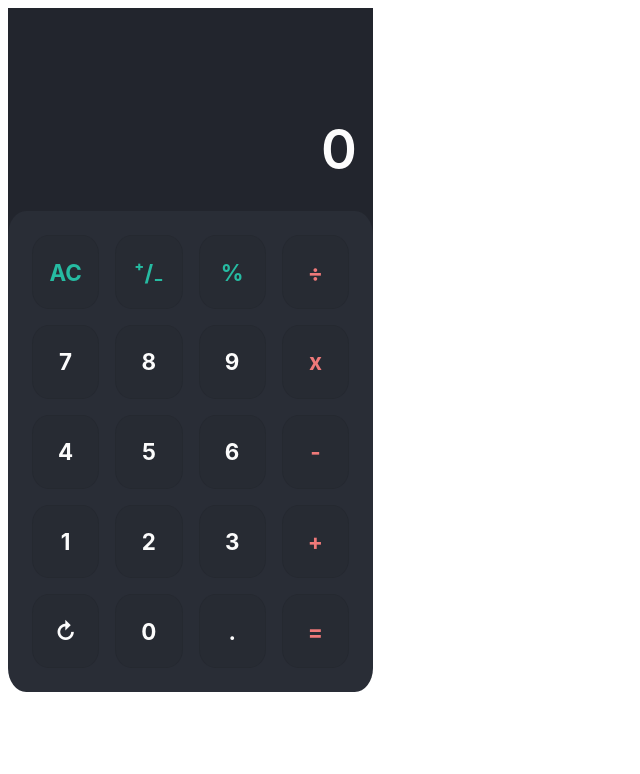
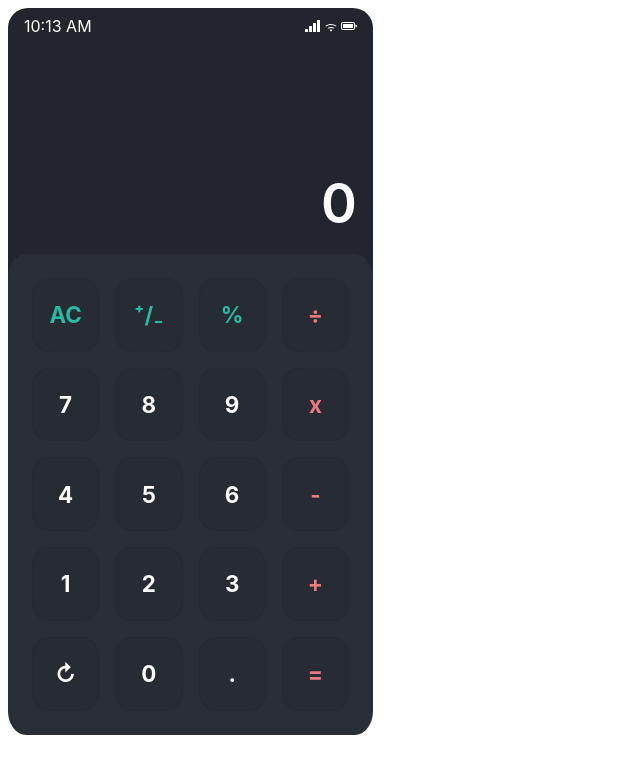
Before and after one commit to Yarden-Tal/Calculate-It, a React (Create React App) app: page / in a window 1280 px wide. Shown: the top 774 px of the page, without its empty margins (0-640 px from the left). Built offline with nearby package versions, Linux system fonts and the light colour scheme.

Commit message:
Styling improved; Component names too

```diff
--- a/package.json
+++ b/package.json
@@ -12,6 +12,7 @@
     "@types/node": "^16.11.19",
     "@types/react": "^17.0.38",
     "@types/react-dom": "^17.0.11",
+    "date-fns": "^2.28.0",
     "framer-motion": "^6.2.8",
     "react": "^17.0.2",
     "react-dom": "^17.0.2",
--- a/src/components/Alert.tsx
+++ b/src/components/Alert.tsx
@@ -1,7 +1,7 @@
-import React from "react";
+// Styles
 import StyledAlert from "../styles/StyledAlert";
 
-const Alert = () => {
+const Alert = (): JSX.Element => {
   return <StyledAlert>Cannot divide by zero</StyledAlert>;
 };
 
--- a/src/components/Display.tsx
+++ b/src/components/Display.tsx
@@ -1,14 +1,19 @@
+import { useState } from "react";
 // Styles
 import StyledDisplay, {
   StyledIndicatorList,
   StyledExpression,
   StyledScreen,
 } from "../styles/StyledDisplay";
+// TS
 import { OperatorEnum } from "../ts/enums";
-// TS
 import { IDisplayProps } from "../ts/interfaces";
+// Components
+import ColorThemePicker from "./display-components/ColorThemePicker";
+import DisplayTopBar from "./display-components/DisplayTopBar";
 
 export const Display = (props: IDisplayProps) => {
+  // const [operator, setOperator] = useState<OperatorEnum>()
   // const separateOperator = (expression: string) => {
   //   for (const letter of props.expression) {
   //     if (
@@ -22,14 +27,18 @@ export const Display = (props: IDisplayProps) => {
   // };
 
   return (
-    <>
+    <div style={{ backgroundColor: "#22252D", borderRadius: "25px 25px 0 0" }}>
       <StyledDisplay>
+        {/* Top part */}
+        <DisplayTopBar />
+        <ColorThemePicker />
+        {/* Bottom part */}
         <StyledIndicatorList>
           <StyledExpression>{props.expression}</StyledExpression>
         </StyledIndicatorList>
         <StyledScreen>{props.value}</StyledScreen>
       </StyledDisplay>
-    </>
+    </div>
   );
 };
 
--- a/src/components/Keyboard.tsx
+++ b/src/components/Keyboard.tsx
@@ -1,4 +1,4 @@
-import React, { useEffect } from "react";
+import { useEffect } from "react";
 // Components
 import Button from "./Button";
 // Styles
--- /dev/null
+++ b/src/components/display-components/Clock.tsx
@@ -0,0 +1,19 @@
+import { useState, useEffect } from "react";
+import { format } from "date-fns";
+import StyledClock from "../../styles/StyledClock";
+
+const Clock = (): JSX.Element => {
+  const [time, setTime] = useState<Date>(new Date());
+  const formattedTime = format(time, "p").replace(" PM", "");
+  const refreshClock = () => setTime(new Date());
+
+  useEffect(() => {
+    const timerId = setInterval(refreshClock, 1000);
+    return () => {
+      clearInterval(timerId);
+    };
+  }, []);
+  return <StyledClock>{formattedTime}</StyledClock>;
+};
+
+export default Clock;
--- /dev/null
+++ b/src/components/display-components/ColorThemePicker.tsx
@@ -0,0 +1,7 @@
+import StyledColorThemePicker from "../../styles/StyledColorThemePicker";
+
+const ColorThemePicker = () => {
+  return <StyledColorThemePicker />;
+};
+
+export default ColorThemePicker;
--- /dev/null
+++ b/src/components/display-components/DisplayTopBar.tsx
@@ -0,0 +1,16 @@
+// Style
+import StyledDisplayTopBar from "../../styles/StyledDisplayTopBar";
+// Components
+import Clock from "./Clock";
+import Svgs from "./Svgs";
+
+const DisplayTopBar = (): JSX.Element => {
+  return (
+    <StyledDisplayTopBar>
+      <Clock />
+      <Svgs />
+    </StyledDisplayTopBar>
+  );
+};
+
+export default DisplayTopBar;
--- /dev/null
+++ b/src/components/display-components/Svgs.tsx
@@ -0,0 +1,42 @@
+const Svgs = (): JSX.Element => {
+  return (
+    <div style={{ display: "flex", gap: 2.2 }}>
+      {/* Signal SVG */}
+      <svg
+        xmlns="http://www.w3.org/2000/svg"
+        width="16"
+        height="16"
+        fill={"white"}
+        className="bi bi-reception-4"
+        viewBox="0 0 16 16"
+      >
+        <path d="M0 11.5a.5.5 0 0 1 .5-.5h2a.5.5 0 0 1 .5.5v2a.5.5 0 0 1-.5.5h-2a.5.5 0 0 1-.5-.5v-2zm4-3a.5.5 0 0 1 .5-.5h2a.5.5 0 0 1 .5.5v5a.5.5 0 0 1-.5.5h-2a.5.5 0 0 1-.5-.5v-5zm4-3a.5.5 0 0 1 .5-.5h2a.5.5 0 0 1 .5.5v8a.5.5 0 0 1-.5.5h-2a.5.5 0 0 1-.5-.5v-8zm4-3a.5.5 0 0 1 .5-.5h2a.5.5 0 0 1 .5.5v11a.5.5 0 0 1-.5.5h-2a.5.5 0 0 1-.5-.5v-11z" />
+      </svg>
+      {/* WiFi SVG */}
+      <svg
+        xmlns="http://www.w3.org/2000/svg"
+        width="16"
+        height="16"
+        fill={"white"}
+        className="bi bi-wifi-2"
+        viewBox="0 0 16 16"
+      >
+        <path d="M13.229 8.271c.216-.216.194-.578-.063-.745A9.456 9.456 0 0 0 8 6c-1.905 0-3.68.56-5.166 1.526a.48.48 0 0 0-.063.745.525.525 0 0 0 .652.065A8.46 8.46 0 0 1 8 7a8.46 8.46 0 0 1 4.577 1.336c.205.132.48.108.652-.065zm-2.183 2.183c.226-.226.185-.605-.1-.75A6.473 6.473 0 0 0 8 9c-1.06 0-2.062.254-2.946.704-.285.145-.326.524-.1.75l.015.015c.16.16.408.19.611.09A5.478 5.478 0 0 1 8 10c.868 0 1.69.201 2.42.56.203.1.45.07.611-.091l.015-.015zM9.06 12.44c.196-.196.198-.52-.04-.66A1.99 1.99 0 0 0 8 11.5a1.99 1.99 0 0 0-1.02.28c-.238.14-.236.464-.04.66l.706.706a.5.5 0 0 0 .708 0l.707-.707z" />
+      </svg>
+      {/* Battery */}
+      <svg
+        xmlns="http://www.w3.org/2000/svg"
+        width="16"
+        height="16"
+        fill={"white"}
+        className="bi bi-battery-full"
+        viewBox="0 0 16 16"
+      >
+        <path d="M2 6h10v4H2V6z" />
+        <path d="M2 4a2 2 0 0 0-2 2v4a2 2 0 0 0 2 2h10a2 2 0 0 0 2-2V6a2 2 0 0 0-2-2H2zm10 1a1 1 0 0 1 1 1v4a1 1 0 0 1-1 1H2a1 1 0 0 1-1-1V6a1 1 0 0 1 1-1h10zm4 3a1.5 1.5 0 0 1-1.5 1.5v-3A1.5 1.5 0 0 1 16 8z" />
+      </svg>
+    </div>
+  );
+};
+
+export default Svgs;
--- /dev/null
+++ b/src/styles/StyledClock.ts
@@ -0,0 +1,7 @@
+import styled from "styled-components";
+
+const StyledClock = styled.div`
+  color: #fff;
+`;
+
+export default StyledClock;
--- /dev/null
+++ b/src/styles/StyledColorThemePicker.ts
@@ -0,0 +1,7 @@
+import styled from "styled-components";
+
+const StyledColorThemePicker = styled.div`
+  padding: 3.8em;
+`;
+
+export default StyledColorThemePicker;
--- a/src/styles/StyledDisplay.ts
+++ b/src/styles/StyledDisplay.ts
@@ -4,16 +4,14 @@ export const StyledIndicatorList = styled.div`
   color: #fcfcfc;
   font-size: 0.75em;
   line-height: 1;
-  text-align: right;
+  min-height: 1em;
   display: flex;
-  justify-content: space-between;
-  margin-bottom: 0.25em;
-  min-height: 1em;
+  justify-content: flex-end;
 `;
 
-export const StyledExpression = styled.span`
-  margin-left: auto;
+export const StyledExpression = styled.div`
   font-size: 2em;
+  text-align: right;
 `;
 
 export const StyledScreen = styled.div`
@@ -22,14 +20,14 @@ export const StyledScreen = styled.div`
   min-height: 1.4em;
   font-weight: 600;
   display: flex;
-  align-items: center;
   justify-content: flex-end;
   overflow: hidden;
 `;
 
 const StyledDisplay = styled.div`
   background-color: #22252d;
-  padding: 5.5em 1em 1.5em 1em;
+  padding: 0.5em 1em;
+  border-radius: 20px;
 `;
 
 export default StyledDisplay;
--- /dev/null
+++ b/src/styles/StyledDisplayTopBar.ts
@@ -0,0 +1,9 @@
+import styled from "styled-components";
+
+const StyledDisplayTopBar = styled.div`
+  display: flex;
+  align-items: center;
+  justify-content: space-between;
+`;
+
+export default StyledDisplayTopBar;
```
Also changed, not shown: 2 other files (tests, documents, lock files or other folders).
